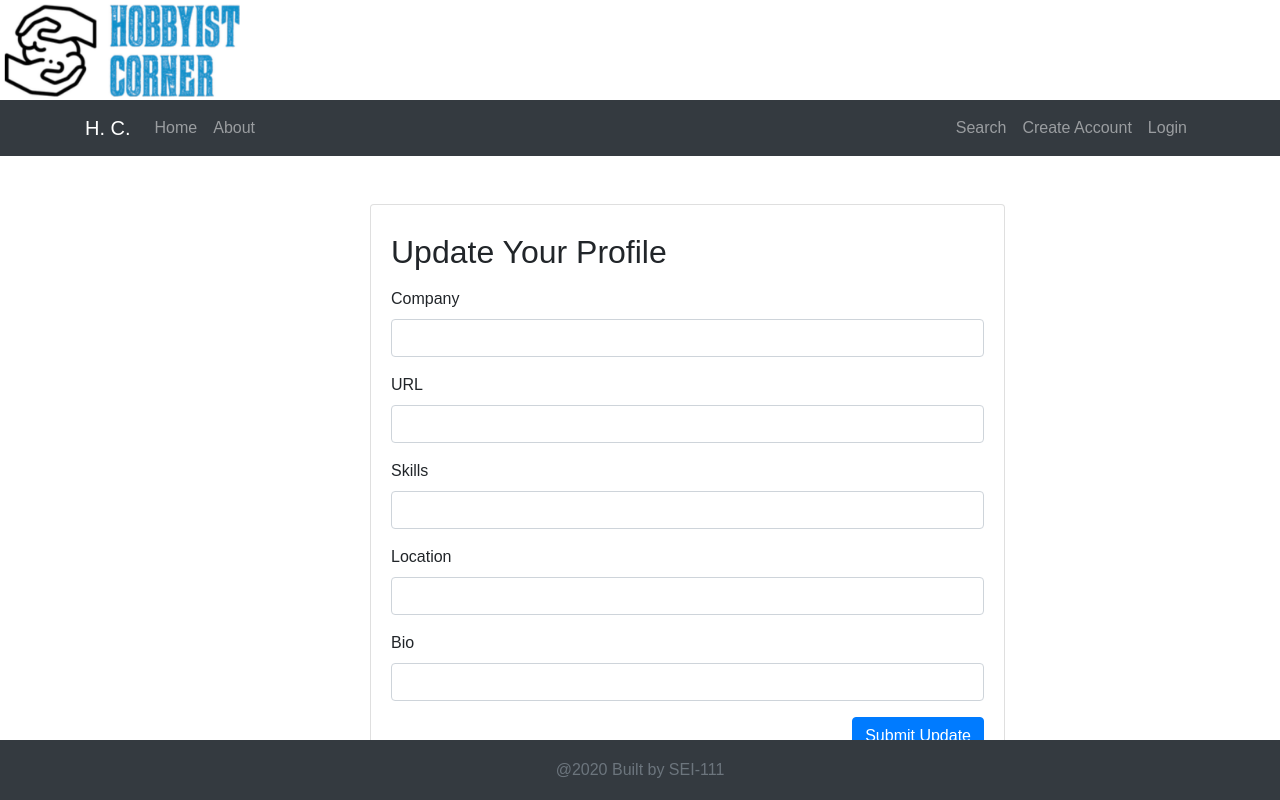
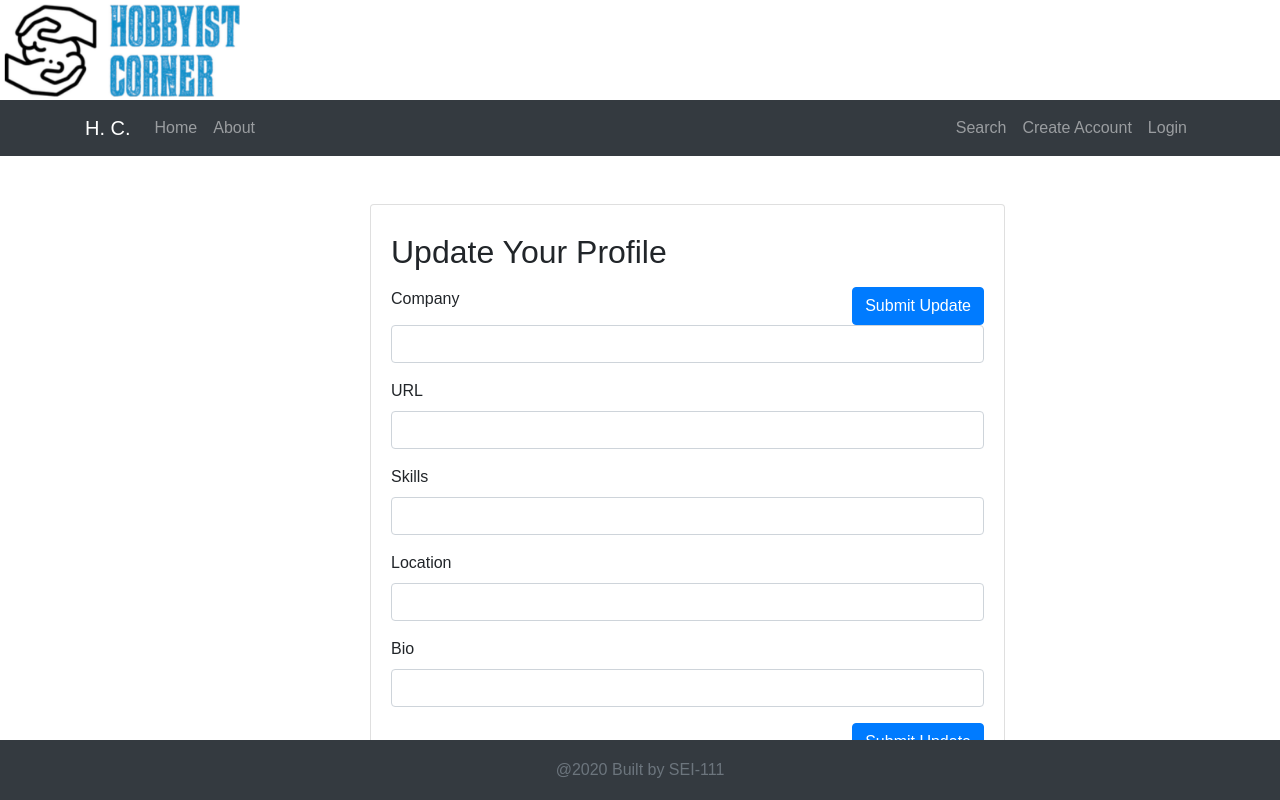
Before and after one commit to aharri64/front_Hobbyist_Corner, a React (Create React App) app: page /profileUpdate in a window 1280 px wide. Built offline with nearby package versions, Linux system fonts and the light colour scheme; no server answers.

Commit message:
add to nav

```diff
--- a/src/components/ProfileUpdate.js
+++ b/src/components/ProfileUpdate.js
@@ -60,6 +60,7 @@
                 <div className="card card-body">
                     <h2 className="py-2">Update Your Profile</h2>
                     <form onSubmit={handleSubmit}>
+                        <button type="submit" className="btn btn-primary float-right">Submit Update</button>
                         <div className="form-group">
                             <label htmlFor="company">Company</label>
                             <input type="company" name="company" value={company} onChange={handleCompany} className="form-control" />
```
